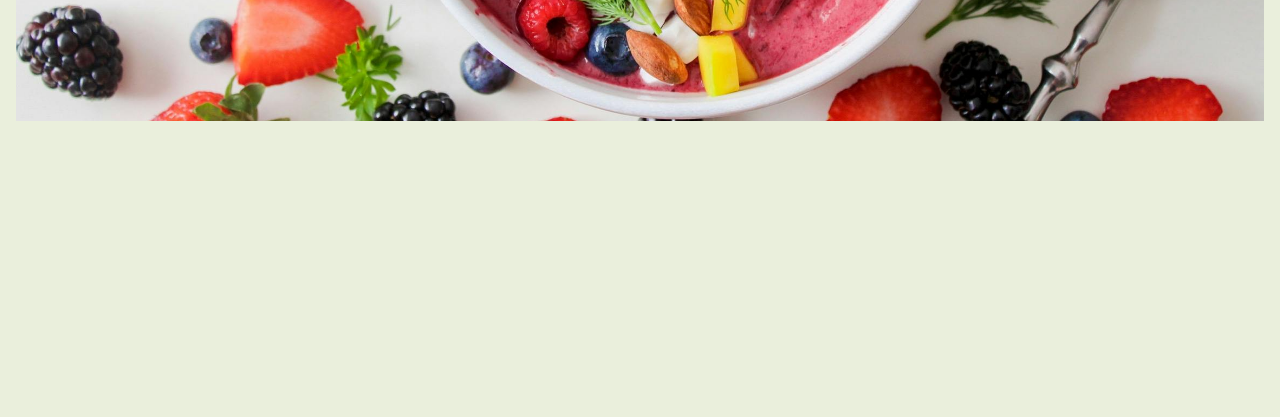
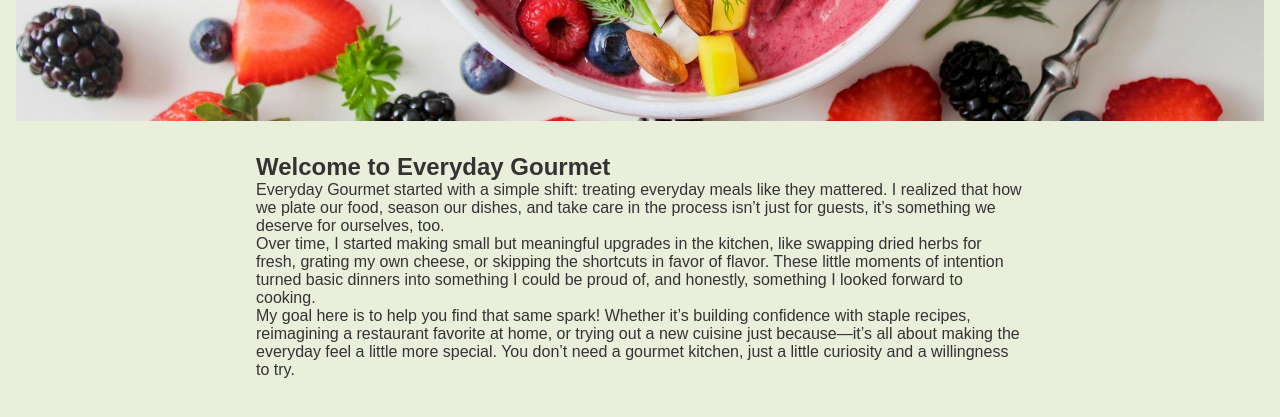
Before and after one commit to cstudentbacon2009/everydaygourmet, a plain HTML site: page index.html in a window 1280 px wide. Shown: the part 587-1004 px from the top of the page. Before the commit the page ends 800 px from the top, so only its background shows below. Drawn offline with Linux system fonts and the light colour scheme.

Commit message:
Add files via upload

```diff
--- a/index.html
+++ b/index.html
@@ -46,5 +46,18 @@
   <img src="images/ChefCiaraCartoon.png" alt="Chef Ciara cartoonified" class="ciara-photo" />
 </section>
 
+<section class="wrapper homepage-bio">
+  <h2>Welcome to Everyday Gourmet</h2>
+  <p>
+    Everyday Gourmet started with a simple shift: treating everyday meals like they mattered. I realized that how we plate our food, season our dishes, and take care in the process isn’t just for guests, it’s something we deserve for ourselves, too.
+  </p>
+  <p>
+    Over time, I started making small but meaningful upgrades in the kitchen, like swapping dried herbs for fresh, grating my own cheese, or skipping the shortcuts in favor of flavor. These little moments of intention turned basic dinners into something I could be proud of, and honestly, something I looked forward to cooking.
+  </p>
+  <p>
+    My goal here is to help you find that same spark! Whether it’s building confidence with staple recipes, reimagining a restaurant favorite at home, or trying out a new cuisine just because—it’s all about making the everyday feel a little more special. You don’t need a gourmet kitchen, just a little curiosity and a willingness to try.
+  </p>
+</section>
+
 </body>
 </html>
```
